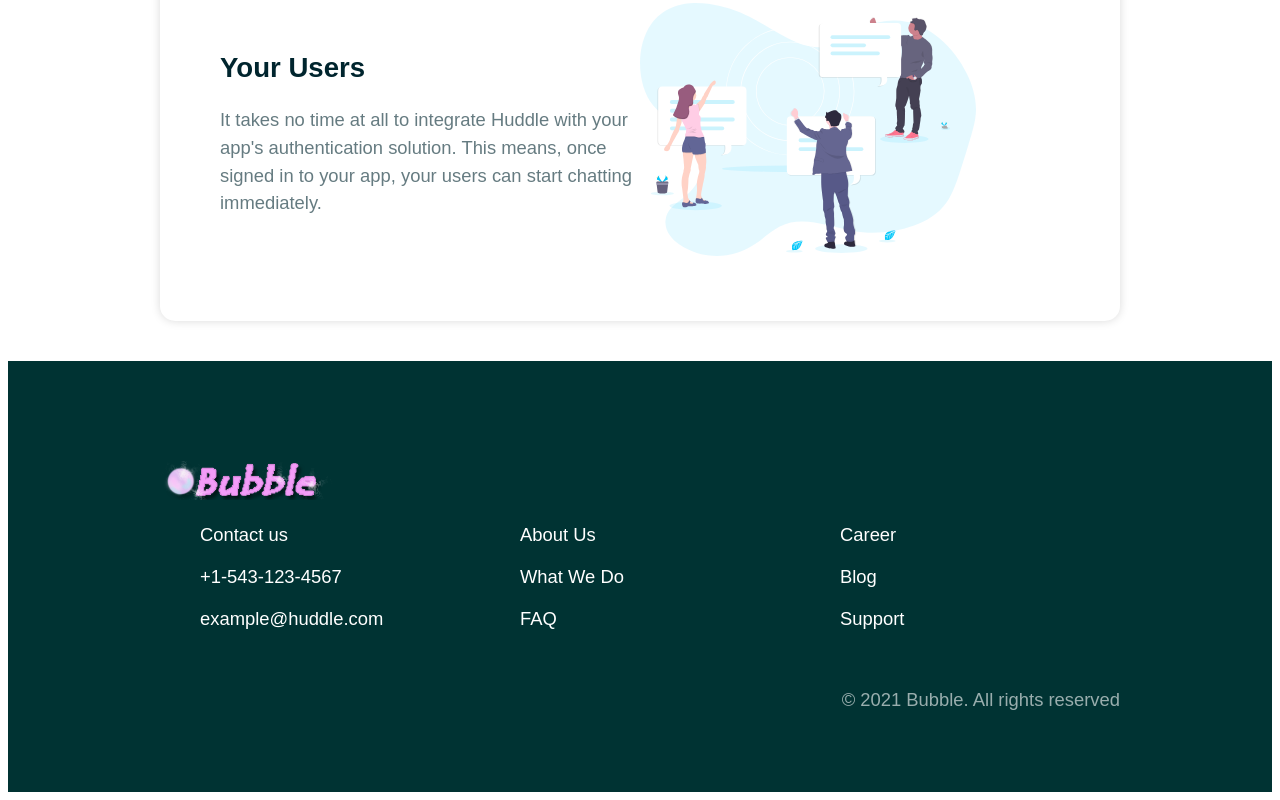
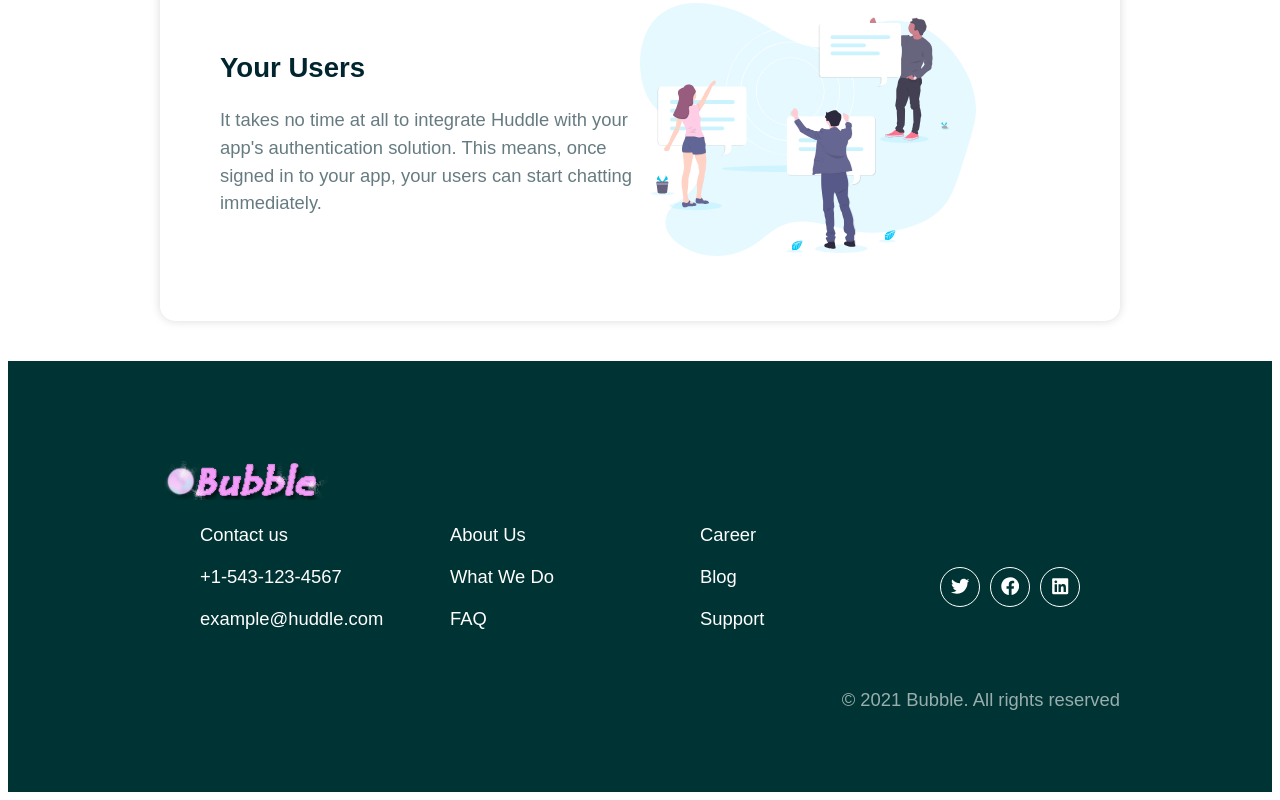
Before and after one commit to Lu-Smith/styled-components, a React (Create React App) app: page / in a window 1280 px wide. Shown: the part 1400-2200 px from the top of the page. Built offline with nearby package versions, Linux system fonts and the light colour scheme.

Commit message:
Added SocialIcons

```diff
--- a/package.json
+++ b/package.json
@@ -8,6 +8,7 @@
     "@testing-library/user-event": "^13.5.0",
     "react": "^18.2.0",
     "react-dom": "^18.2.0",
+    "react-icons": "^4.4.0",
     "react-scripts": "5.0.1",
     "styled-components": "^5.3.5",
     "web-vitals": "^2.1.4"
--- a/src/components/Footer.js
+++ b/src/components/Footer.js
@@ -1,6 +1,7 @@
 import { Container } from "./styles/Container.styled";
 import { Flex } from "./styles/Flex.styled";
 import { StyledFooter } from "./styles/Footer.styled";
+import SocialIcons from "./SocialIcons";
 
 export default function Footer() {
   return (
@@ -24,6 +25,7 @@ export default function Footer() {
             <li>Blog</li>
             <li>Support</li>
           </ul>
+          <SocialIcons />
         </Flex>
         <p>&copy; 2021 Bubble. All rights reserved</p>
       </Container>
--- /dev/null
+++ b/src/components/SocialIcons.js
@@ -0,0 +1,24 @@
+import { FaTwitter, FaLinkedin, FaFacebook } from "react-icons/fa";
+import { StyledSocialIcons } from "./styles/SocialIcons.styled";
+
+export default function SocialIcons() {
+  return (
+    <StyledSocialIcons>
+      <li>
+        <a href="https://twitter.com">
+          <FaTwitter />
+        </a>
+      </li>
+      <li>
+        <a href="https://facebook.com">
+          <FaFacebook />
+        </a>
+      </li>
+      <li>
+        <a href="https://linkendin.com">
+          <FaLinkedin />
+        </a>
+      </li>
+    </StyledSocialIcons>
+  );
+}
--- /dev/null
+++ b/src/components/styles/SocialIcons.styled.js
@@ -0,0 +1,22 @@
+import styled from "styled-components";
+
+export const StyledSocialIcons = styled.div`
+  display: flex;
+  align-items: center;
+  justify-content: center;
+  li {
+    list-style: none;
+  }
+  a {
+    border: 1px solid #fff;
+    border-radius: 50%;
+    color: #fff;
+    display: inline-flex;
+    align-items: center;
+    justify-content: center;
+    margin-right: 10px;
+    height: 40px;
+    width: 40px;
+    text-decoration: none;
+  }
+`;
```
Also changed, not shown: 1 other file (tests, documents, lock files or other folders).
